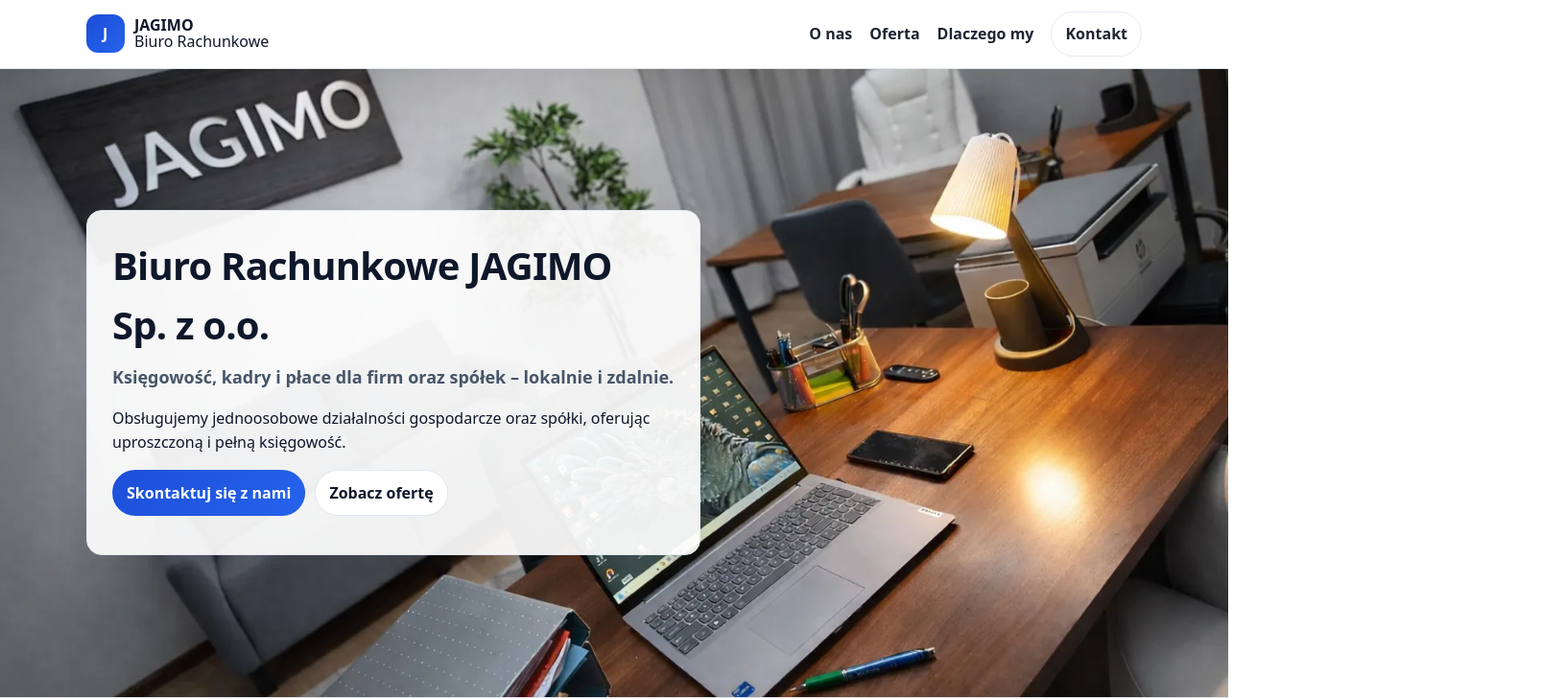
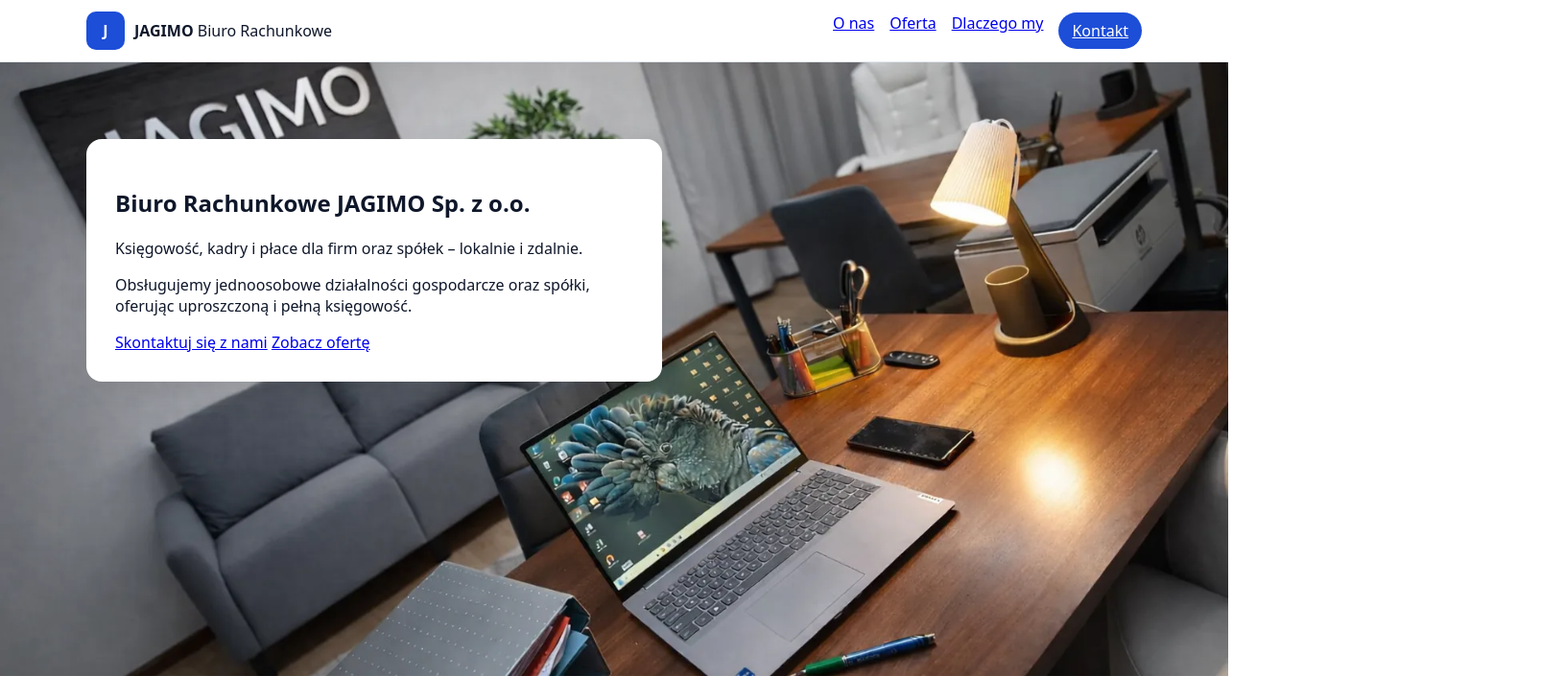
Before and after one commit to przemo2608/jagimo, a plain HTML site: page index.html in a window 1280 px wide. Shown: the top 729 px of the page at 96% size, 1631 px wide, since content can reach past the window. Drawn offline with Linux system fonts and the light colour scheme.

Commit message:
Update styles.css

```diff
--- a/styles.css
+++ b/styles.css
@@ -1,137 +1,174 @@
-:root{
-  --bg:#ffffff; --text:#0f172a; --muted:#475569; --line:#e2e8f0;
-  --blue:#1d4ed8; --blue2:#2563eb; --soft:#f1f5ff;
-  --shadow:0 12px 30px rgba(15,23,42,.10);
-  --radius:16px;
+:root {
+  --blue: #1d4ed8;
+  --bg: #ffffff;
+  --text: #0f172a;
+  --muted: #475569;
+  --line: #e2e8f0;
+  --soft: #f1f5ff;
+  --radius: 16px;
+  --shadow: 0 12px 30px rgba(0,0,0,.1);
 }
-*{box-sizing:border-box}
-html{scroll-behavior:smooth}
-body{
-  margin:0;
-  font-family:ui-sans-serif,system-ui,-apple-system,Segoe UI,Roboto,Arial,"Noto Sans","Liberation Sans",sans-serif;
-  color:var(--text); background:var(--bg); line-height:1.55;
+
+* { box-sizing: border-box; }
+body {
+  margin: 0;
+  font-family: system-ui, sans-serif;
+  color: var(--text);
+  background: var(--bg);
 }
-a{color:inherit;text-decoration:none}
-a:hover{text-decoration:underline}
-img{max-width:100%;display:block}
-.container{width:min(1100px,calc(100% - 32px));margin:0 auto}
-.skip-link{position:absolute;left:-999px;width:1px;height:1px;overflow:hidden}
-.skip-link:focus{
-  left:16px;top:16px;width:auto;height:auto;background:#fff;padding:10px 12px;
-  border:1px solid var(--line);border-radius:12px;z-index:9999;
+
+.container {
+  width: min(1100px, 92%);
+  margin: auto;
 }
-/* Header */
-.site-header{
-  position:sticky;top:0;background:rgba(255,255,255,.85);backdrop-filter:blur(8px);
-  border-bottom:1px solid var(--line);z-index:50;
+
+.site-header {
+  position: sticky;
+  top: 0;
+  background: white;
+  border-bottom: 1px solid var(--line);
 }
-.header-inner{display:flex;align-items:center;justify-content:space-between;padding:12px 0;gap:16px}
-.brand{display:flex;align-items:center;gap:10px}
-.brand-mark{
-  width:40px;height:40px;border-radius:12px;background:linear-gradient(135deg,var(--blue),var(--blue2));
-  color:#fff;display:flex;align-items:center;justify-content:center;font-weight:800;letter-spacing:.5px;
+
+.header-inner {
+  display: flex;
+  justify-content: space-between;
+  align-items: center;
+  padding: 12px 0;
 }
-.brand-text{display:flex;flex-direction:column;line-height:1.1}
-.brand-name{font-weight:800;letter-spacing:.3px}
-.brand-sub{font-size:13px;color:var(--muted)}
-.nav{display:flex;align-items:center;gap:18px}
-.nav a{font-weight:600;color:#0b1220;opacity:.92}
-.nav a.nav-cta{padding:10px 14px;border:1px solid var(--line);border-radius:999px;background:#fff}
-.nav-toggle{display:none;border:1px solid var(--line);background:#fff;border-radius:12px;padding:10px 12px;font-size:18px}
-/* Hero */
-.hero{position:relative;min-height:82vh;display:flex;align-items:center;border-bottom:1px solid var(--line)}
-.hero-bg{position:absolute;inset:0;background-size:cover;background-position:center;filter:saturate(1.05)}
-.hero::before{
-  content:"";position:absolute;inset:0;
-  background:linear-gradient(90deg,rgba(255,255,255,.94),rgba(255,255,255,.72),rgba(255,255,255,.35));
+
+.brand {
+  display: flex;
+  gap: 10px;
+  align-items: center;
 }
-.hero-content{position:relative;padding:56px 0}
-.hero-card{
-  width:min(640px,100%);background:rgba(255,255,255,.92);border:1px solid var(--line);
-  border-radius:var(--radius);box-shadow:var(--shadow);padding:26px;
+.brand-mark {
+  width: 40px;
+  height: 40px;
+  background: var(--blue);
+  color: white;
+  display: flex;
+  align-items: center;
+  justify-content: center;
+  border-radius: 10px;
+  font-weight: bold;
 }
-h1{margin:0 0 10px;font-size:clamp(28px,4vw,40px);letter-spacing:-.02em}
-.lead{margin:0 0 12px;font-size:18px;color:var(--muted);font-weight:600}
-.desc{margin:0 0 18px;color:#0f172a}
-.hero-actions{display:flex;gap:10px;flex-wrap:wrap;margin-bottom:14px}
-.btn{
-  display:inline-flex;align-items:center;justify-content:center;gap:8px;
-  padding:11px 14px;border-radius:999px;border:1px solid var(--line);
-  font-weight:700;text-decoration:none !important;
+
+.nav {
+  display: flex;
+  gap: 16px;
 }
-.btn.primary{background:linear-gradient(135deg,var(--blue),var(--blue2));color:#fff;border-color:transparent}
-.btn.ghost{background:#fff}
-.hero-badges{display:flex;gap:8px;flex-wrap:wrap}
-.badge{
-  font-size:13px;color:#0b1220;background:var(--soft);
-  border:1px solid rgba(37,99,235,.18);padding:7px 10px;border-radius:999px;font-weight:600;
+.nav.open { display: flex; }
+.nav-toggle { display: none; }
+
+.nav-cta {
+  background: var(--blue);
+  color: white;
+  padding: 8px 14px;
+  border-radius: 999px;
 }
-/* Sections */
-.section{padding:64px 0}
-.section.alt{background:#fbfdff;border-top:1px solid var(--line);border-bottom:1px solid var(--line)}
-h2{margin:0 0 12px;font-size:30px;letter-spacing:-.01em}
-.section-intro{margin:0 0 22px;color:var(--muted)}
-.grid-2{display:grid;grid-template-columns:1.15fr .85fr;gap:26px;align-items:start}
-.muted{color:var(--muted)}
-/* Image card */
-.image-card{
-  margin:0;border:1px solid var(--line);border-radius:var(--radius);overflow:hidden;background:#fff;box-shadow:var(--shadow);
+
+.hero {
+  position: relative;
+  min-height: 80vh;
 }
-.image-card img{width:100%;height:360px;object-fit:cover}
-.image-card figcaption{padding:12px 14px;color:var(--muted);font-size:14px}
-/* Logo strip */
-.logo-strip{
-  margin-top:18px;border:1px solid var(--line);border-radius:var(--radius);
-  overflow:hidden;background:#fff;box-shadow:var(--shadow);
+.hero-bg {
+  position: absolute;
+  inset: 0;
+  background-size: cover;
+  background-position: center;
 }
-.logo-strip img{width:100%;height:140px;object-fit:cover}
-/* Offer cards */
-.cards{display:grid;grid-template-columns:repeat(3,1fr);gap:16px;margin-top:18px}
-.card{background:#fff;border:1px solid var(--line);border-radius:var(--radius);padding:18px 18px 14px;box-shadow:var(--shadow)}
-.card h3{margin:0 0 10px}
-.card ul{margin:0;padding-left:18px;color:var(--muted)}
-.card li{margin:8px 0}
-/* Why */
-.why-grid{display:grid;grid-template-columns:repeat(2,1fr);gap:14px;margin-top:18px}
-.why-item{
-  display:flex;gap:12px;align-items:flex-start;padding:14px;border:1px solid var(--line);
-  border-radius:var(--radius);background:#fff;box-shadow:var(--shadow);
+.hero::before {
+  content: "";
+  position: absolute;
+  inset: 0;
+  background: rgba(255,255,255,.8);
 }
-.why-icon{
-  width:34px;height:34px;border-radius:12px;background:var(--soft);
-  border:1px solid rgba(37,99,235,.18);display:flex;align-items:center;justify-content:center;
-  font-weight:900;color:var(--blue);flex:0 0 auto;
+
+.hero-content {
+  position: relative;
+  padding: 80px 0;
 }
-.why-item h3{margin:0 0 6px;font-size:18px}
-.why-item p{margin:0;color:var(--muted)}
-/* Contact */
-.contact-card{background:#fff;border:1px solid var(--line);border-radius:var(--radius);padding:18px;box-shadow:var(--shadow)}
-.contact-title{margin:0 0 8px;font-weight:800}
-.contact-list{display:grid;gap:12px;margin:16px 0}
-.label{display:block;color:var(--muted);font-size:13px;margin-bottom:2px}
-.contact-actions{display:flex;gap:10px;flex-wrap:wrap;margin-top:10px}
-.map-card{
-  border:1px solid var(--line);border-radius:var(--radius);overflow:hidden;background:#fff;box-shadow:var(--shadow);
-  min-height:360px;
+
+.hero-card {
+  max-width: 600px;
+  background: white;
+  padding: 30px;
+  border-radius: var(--radius);
+  box-shadow: var(--shadow);
 }
-.map-card iframe{width:100%;height:100%;min-height:360px;border:0}
-/* Footer */
-.footer{padding:26px 0}
-.footer-inner{display:flex;justify-content:space-between;gap:16px;color:var(--muted);border-top:1px solid var(--line);padding-top:18px}
-.footer-links{display:flex;gap:14px}
-/* Responsive */
-@media (max-width:980px){
-  .cards{grid-template-columns:1fr}
-  .grid-2{grid-template-columns:1fr}
-  .image-card img{height:300px}
-  .why-grid{grid-template-columns:1fr}
-  .hero{min-height:auto}
+
+.section {
+  padding: 80px 0;
 }
-@media (max-width:720px){
-  .nav{
-    display:none;position:absolute;right:16px;top:64px;flex-direction:column;background:#fff;
-    border:1px solid var(--line);border-radius:14px;padding:12px;box-shadow:var(--shadow);
-  }
-  .nav.open{display:flex}
-  .nav-toggle{display:inline-flex}
+.section.alt {
+  background: #f9fbff;
 }
+
+.grid-2 {
+  display: grid;
+  grid-template-columns: 1fr 1fr;
+  gap: 30px;
+}
+
+.cards {
+  display: grid;
+  grid-template-columns: repeat(3, 1fr);
+  gap: 20px;
+}
+
+.card {
+  background: white;
+  padding: 20px;
+  border-radius: var(--radius);
+  box-shadow: var(--shadow);
+}
+
+.why-grid {
+  display: grid;
+  grid-template-columns: repeat(2, 1fr);
+  gap: 14px;
+}
+.why-item {
+  background: white;
+  padding: 16px;
+  border-radius: var(--radius);
+  box-shadow: var(--shadow);
+}
+
+.footer {
+  padding: 30px 0;
+  border-top: 1px solid var(--line);
+  text-align: center;
+}
+
+/* === ANIMACJE SCROLL === */
+.reveal {
+  opacity: 0;
+  transform: translateY(20px);
+  transition: all .7s ease;
+}
+.reveal.is-visible {
+  opacity: 1;
+  transform: translateY(0);
+}
+
+.stagger > * {
+  opacity: 0;
+  transform: translateY(14px);
+  transition: .6s ease;
+}
+.reveal.is-visible .stagger > * {
+  opacity: 1;
+  transform: translateY(0);
+}
+.reveal.is-visible .stagger > *:nth-child(1) { transition-delay: .1s }
+.reveal.is-visible .stagger > *:nth-child(2) { transition-delay: .2s }
+.reveal.is-visible .stagger > *:nth-child(3) { transition-delay: .3s }
+.reveal.is-visible .stagger > *:nth-child(4) { transition-delay: .4s }
+.reveal.is-visible .stagger > *:nth-child(5) { transition-delay: .5s }
+
+@media (max-width: 900px) {
+  .cards { grid-template-columns: 1fr; }
+  .grid-2 { grid-template-columns: 1fr; }
+  .why-grid { grid-template-columns: 1fr; }
+}
```
